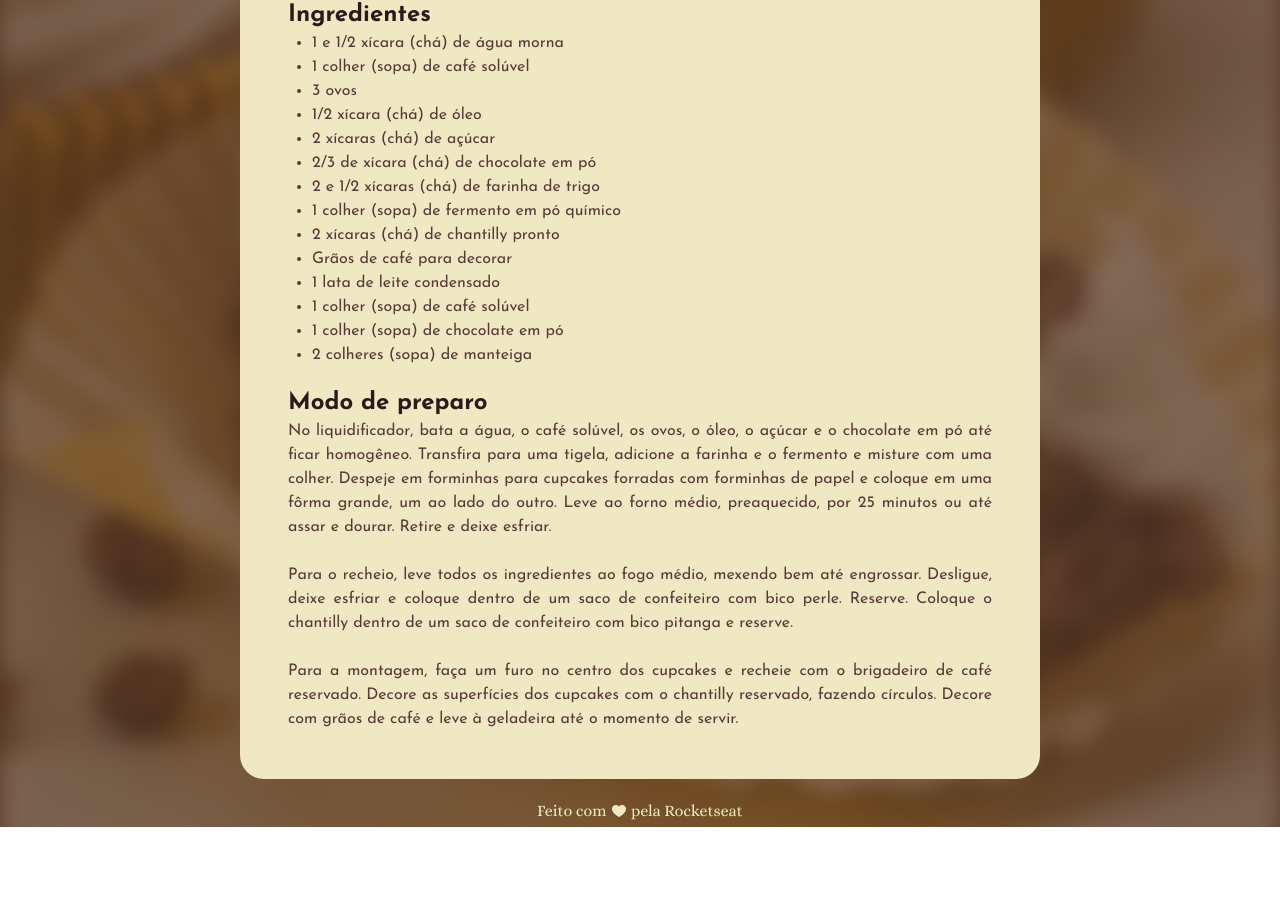
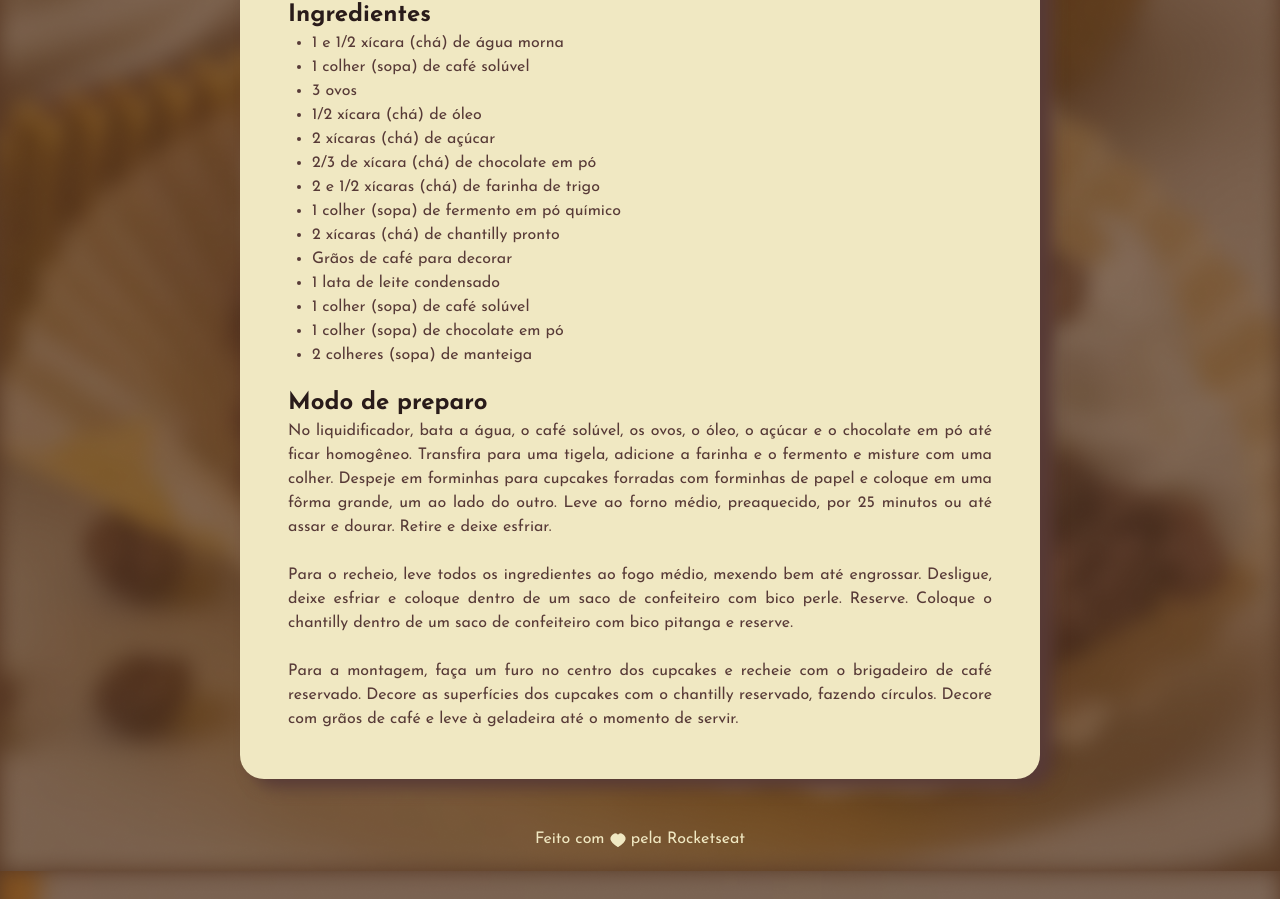
Before and after one commit to ppedrolucas/P-gina-de-Receitas, a plain HTML site: page index.html in a window 1280 px wide. Shown: the part 717-1616 px from the top of the page. Before the commit the page ends 1544 px from the top, so only its background shows below. Drawn offline with Linux system fonts and the light colour scheme.

Commit message:
footer e detalhes extras

```diff
--- a/index.html
+++ b/index.html
@@ -51,5 +51,8 @@
       </section>
     </main>
   </div>
+  <footer>
+    Feito com <img id="heart" src="assets/Vector.svg" alt="Coração labareta de fogo."> pela Rocketseat
+  </footer>
 </body>
 </html>
--- a/style.css
+++ b/style.css
@@ -10,14 +10,16 @@
 }
 
 body{
-  background-image: url(assets/Página\ de\ receita.png);
+  background-image: url(assets/bg-image.png);
   /*cover vai sempre cobrir tudo que for visivel na janela do browser.*/
   background-size: cover;
-
+  background-attachment: fixed;
+  padding: 0 8px;
 }
 
 #page{
   box-sizing: border-box;
+  box-shadow: 12px 8px 16px;
   max-width: 800px;
   padding: 24px;
   background-color: #F0E8C2;
@@ -27,8 +29,11 @@ body{
 
 img{
   border-radius: 16px;
-
+  width: 100%;
 }
+ #heart{
+  max-width: 16px;
+ }
 
 main{
   padding: 24px;
@@ -61,3 +66,13 @@ h1, h2{
 ul{
   margin-left: 24px;
 }
+
+footer{
+  color: #F0E8C2;
+  text-align: center;
+  padding-bottom: 48px;
+}
+
+footer img{
+  vertical-align: middle;
+}
```
Also changed, not shown: assets/Página de receita.png (deleted), assets/Vector.svg (added), assets/bg-image.png (added).
